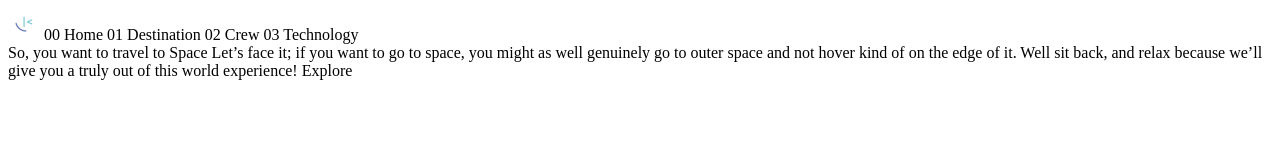
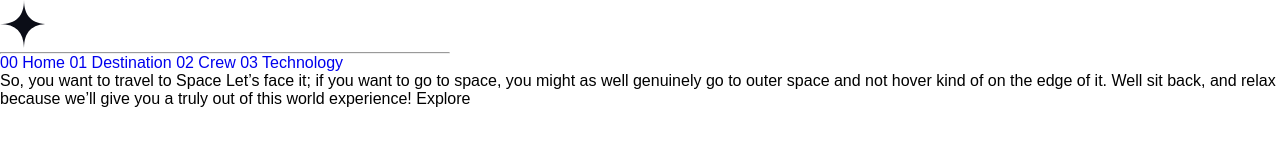
Before and after one commit to coderangel117/space_tourism, a plain HTML site: page index.html in a window 1280 px wide. Drawn offline with Linux system fonts and the light colour scheme.

Commit message:
feat [Home] : navigation - Link html to css - Add commons to data.json (navbar content) - Add first scss rules - Add (s)css.map in gitignore

```diff
--- /dev/null
+++ b/assets/scss/base/_reset.scss
@@ -0,0 +1,22 @@
+* {
+
+    box-sizing: border-box;
+    margin: 0;
+    padding: 0;
+    font-family: Avenir, sans-serif;
+
+    &::before {
+        box-sizing: border-box;
+    }
+
+    &::after {
+        box-sizing: border-box;
+    }
+
+}
+
+html, body {
+    color: black;
+    width: 100%;
+    height: 100%;
+}
--- /dev/null
+++ b/assets/scss/layout/_header.scss
@@ -0,0 +1,5 @@
+.navigation{
+  a{
+    text-decoration: none;
+  }
+}
--- /dev/null
+++ b/assets/scss/main.scss
@@ -0,0 +1,5 @@
+@use "base/_reset";
+@use "base/_typography";
+@use "components/_images";
+@use "layout/_header";
+@use "pages/home";
--- /dev/null
+++ b/assets/scss/pages/_home.scss
@@ -0,0 +1,4 @@
+#main{
+  //background-color: #0e1963;
+  background-image: image("assets/home/background-home-desktop.jpg");
+}
--- a/index.html
+++ b/index.html
@@ -3,20 +3,18 @@
 <head>
     <meta charset="UTF-8">
     <meta name="viewport" content="width=device-width, initial-scale=1.0">
-
+    <link rel="stylesheet" href="assets/css/main.css">
     <link rel="icon" type="image/png" sizes="32x32" href="assets/favicon-32x32.png">
-
-  <title>Space tourism website</title>
+    <title>TripToStars</title>
 </head>
-<body>
-
-<nav>
-  <img src="assets/favicon-32x32.png" alt="">
-  00 Home
-  01 Destination
-  02 Crew
-  03 Technology
-
+<body id="main">
+<nav class="navigation">
+    <img src="assets/shared/logo.svg" alt="logo">
+    <hr style="width: 450px">
+    <a href="#"> 00 Home</a>
+    <a href="destination/destination-moon.html">01 Destination</a>
+    <a href="crew/crew-commander.html">02 Crew</a>
+    <a href="technology/technology-capsule.html">03 Technology</a>
 </nav>
 So, you want to travel to
 Space
```
Also changed, not shown: data.json (+9 -0 lines), assets/css/main.css (added), assets/scss/base/_typography.scss (added), assets/scss/components/_images.scss (added), assets/scss/main.css (added). Lines whose indentation alone changed are shown as unchanged.
